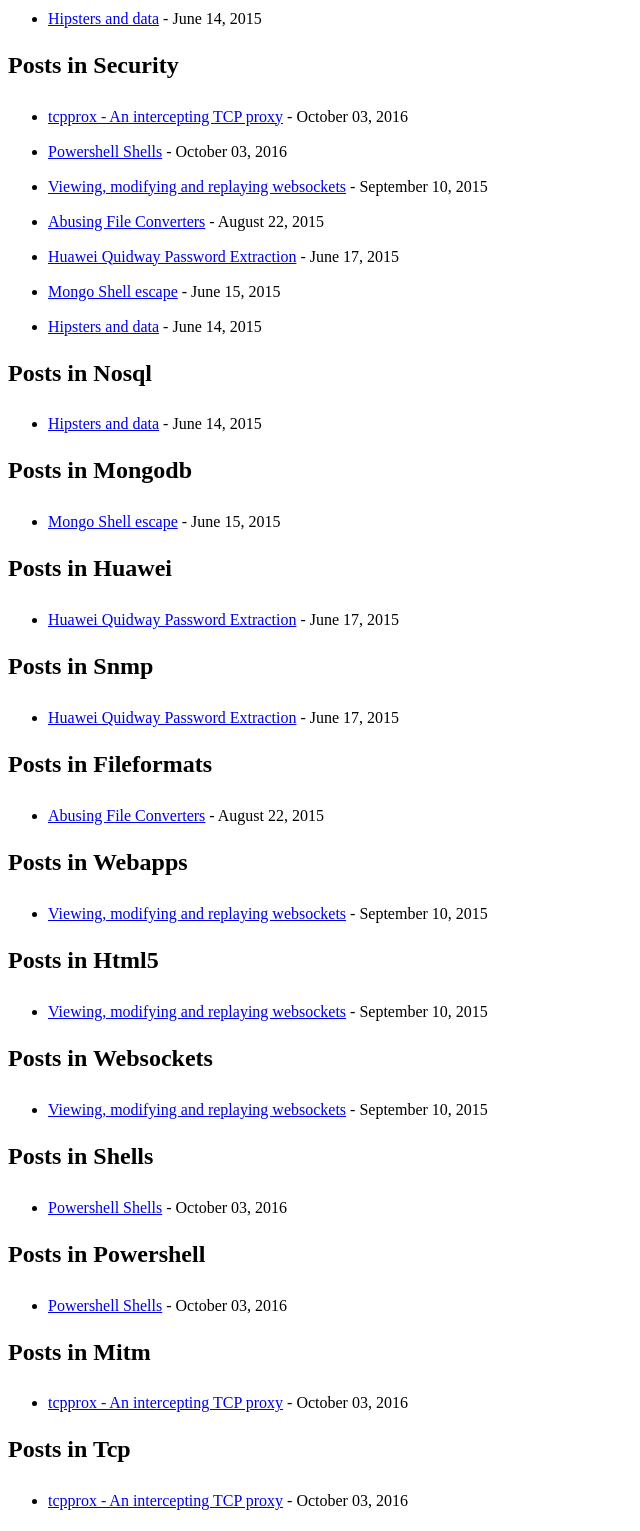
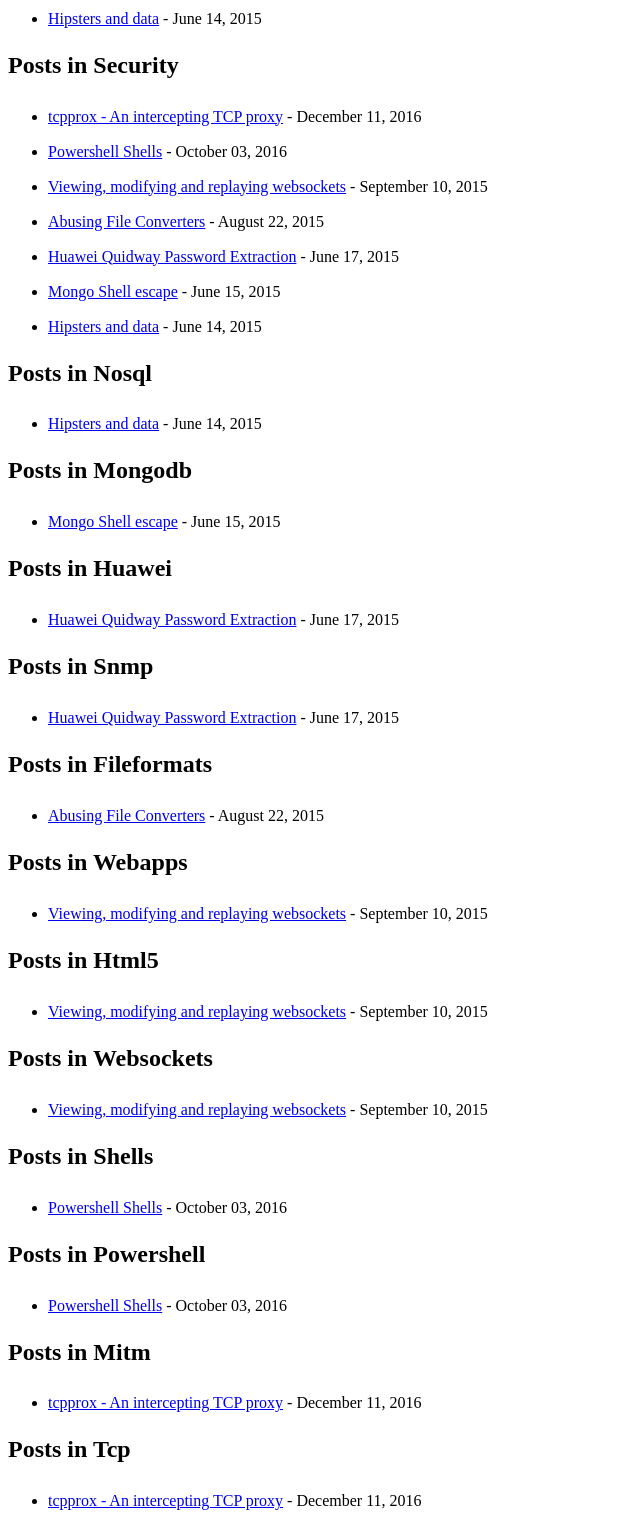
Before and after one commit to wikijm/staaldraad.github.io, a Jekyll site: the page built from categories.html, in a window 1280 px wide. Shown: the part 547-2078 px from the top of the page, without its empty margins (0-640 px from the left). Built offline with Jekyll 4.4.1, drawn with Linux system fonts in a browser that asks for light colours.

Commit message:
fix date on post

```diff
--- a/_posts/2016-12-11-tcpprox.markdown
+++ b/_posts/2016-12-11-tcpprox.markdown
@@ -1,7 +1,7 @@
 ---
 layout: post
 title:  "tcpprox - An intercepting TCP proxy"
-date:   2016-10-03 15:31:39
+date:   2016-12-11 16:14:39
 categories: security mitm tcp
 ---
 
```
